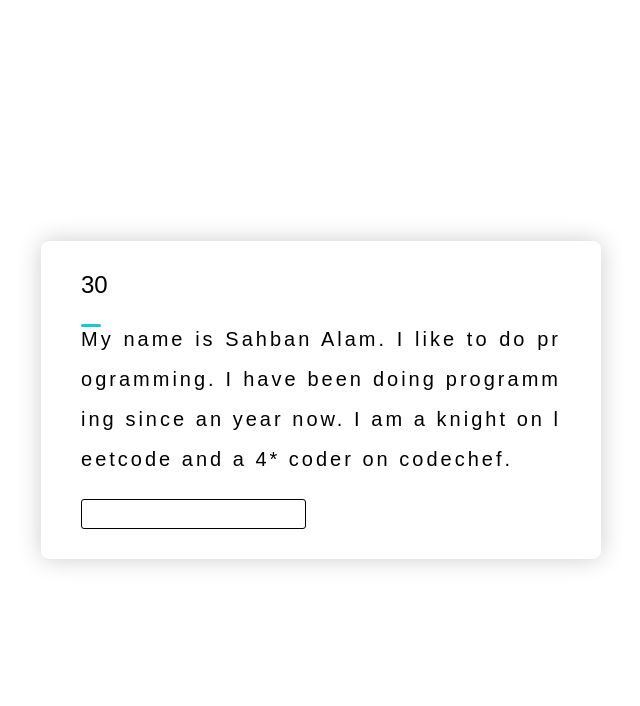
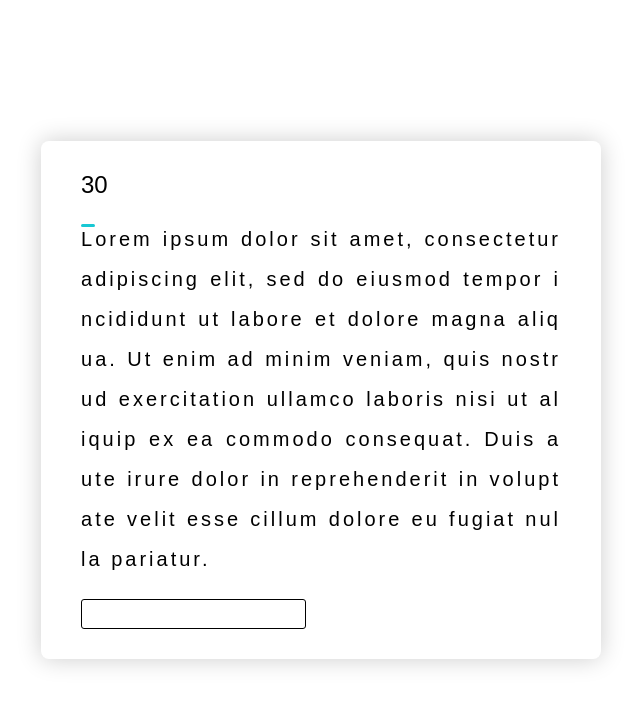
Before and after one commit to SahbanAlam/typing_proto, a plain HTML site: page index.html in a window 1280 px wide. Shown: the whole page, without its empty margins (319-959 px from the left). Drawn offline with Linux system fonts and the light colour scheme.

Commit message:
Update index.html

```diff
--- a/index.html
+++ b/index.html
@@ -13,7 +13,7 @@
     <div class="wrapper">
         <h2 class="timer"></h2>
         <p class="typing-text">
-            My name is Sahban Alam. I like to do programming. I have been doing programming since an year now. I am a knight on leetcode and a 4* coder on codechef.
+        Lorem ipsum dolor sit amet, consectetur adipiscing elit, sed do eiusmod tempor incididunt ut labore et dolore magna aliqua. Ut enim ad minim veniam, quis nostrud exercitation ullamco laboris nisi ut aliquip ex ea commodo consequat. Duis aute irure dolor in reprehenderit in voluptate velit esse cillum dolore eu fugiat nulla pariatur.
         </p>
 
         <input type="text" class="input-field" />
```
